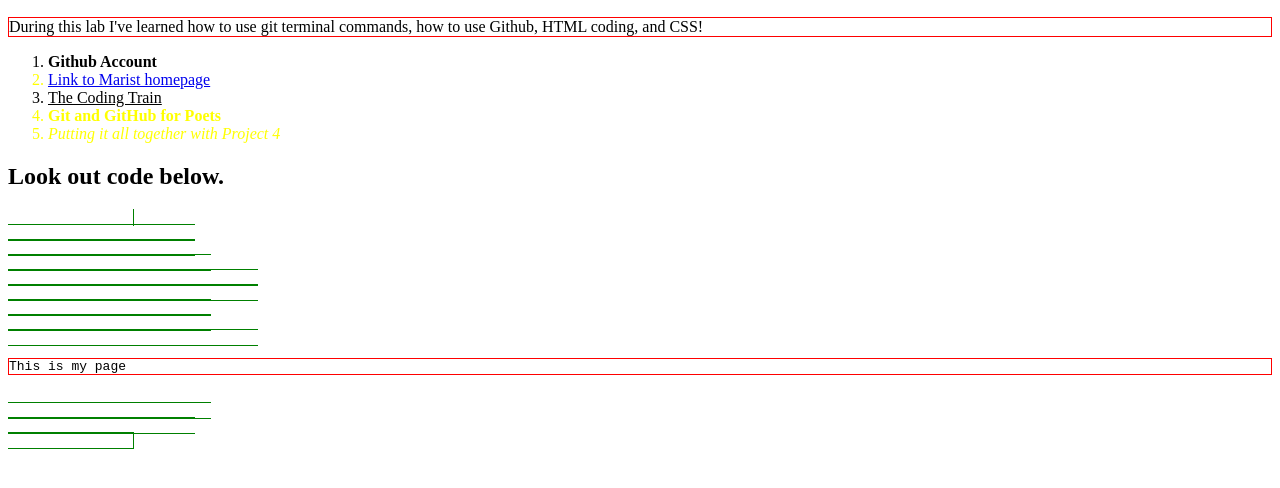
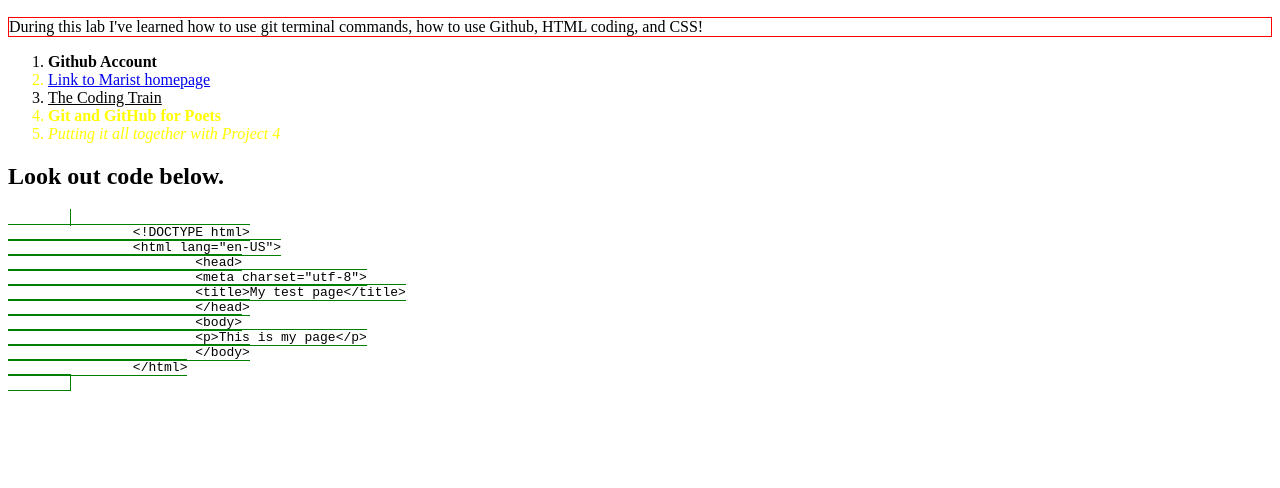
Before and after one commit to ThomasCurran2/system-design-lab-1, a plain HTML site: page index.html in a window 1280 px wide. Shown: the part 110-598 px from the top of the page. Drawn offline with Linux system fonts and the light colour scheme.

Commit message:
Update index.html
Fixed the code tag not displaying the code correctly.

```diff
--- a/index.html
+++ b/index.html
@@ -33,18 +33,18 @@
 	<h2>Look out code below.</h2>
 
 	<pre>
-		<code>
-			<!DOCTYPE html>
-			<html lang="en-US">
-			  <head>
-				<meta charset="utf-8">
-				<title>My test page</title>
-			  </head>
-			  <body>
-				<p>This is my page</p>
-			  </body>
-			</html>
-		</code>
+	<code>
+		&lt;!DOCTYPE html&gt;
+		&lt;html lang="en-US"&gt;
+			&lt;head&gt;
+			&lt;meta charset="utf-8"&gt;
+			&lt;title&gt;My test page&lt;/title&gt;
+			&lt;/head&gt;
+			&lt;body&gt;
+			&lt;p&gt;This is my page&lt;/p&gt;
+			&lt;/body&gt;
+		&lt;/html&gt;
+	</code>
 	</pre>
 
   </body>
```
